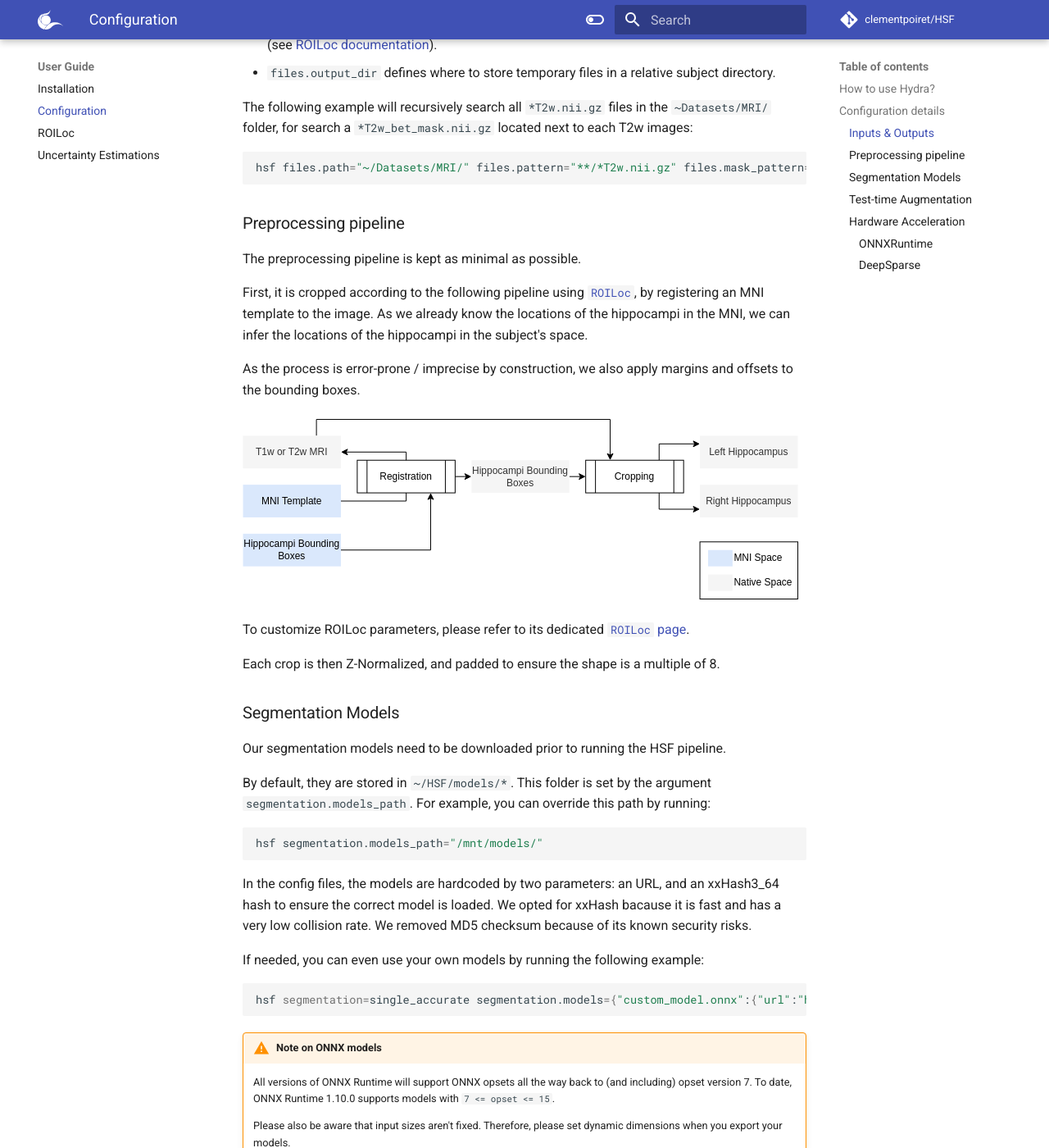
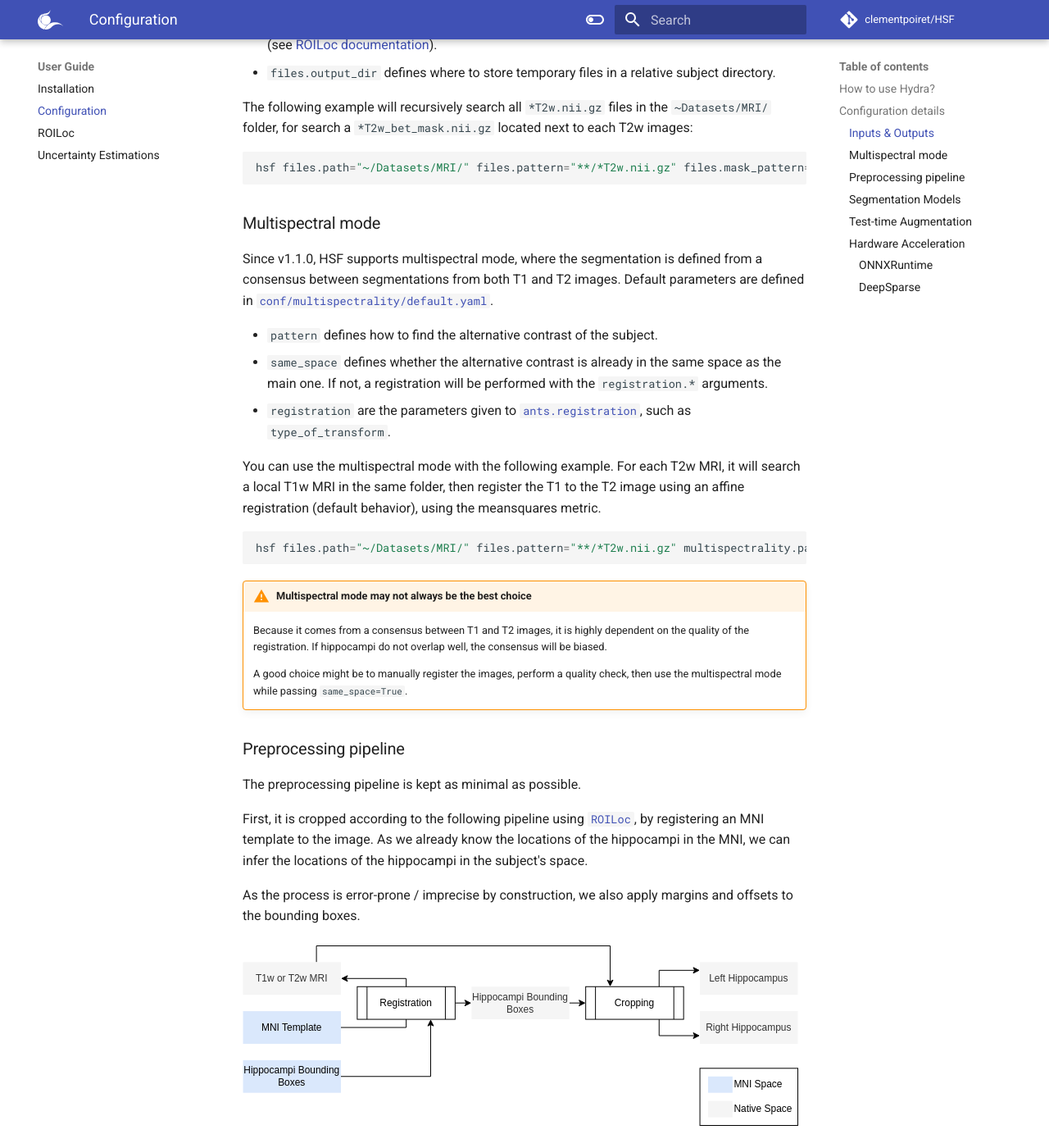
Before and after one commit to clementpoiret/HSF, an MkDocs documentation site: the page built from docs/user-guide/configuration.md, in a window 1280 px wide and 1400 px high, scrolled down 1424 px. Shown: the whole window at 82% size. Built offline with MkDocs 1.6.1 and Material for MkDocs 9.7.7, drawn with Linux system fonts in a browser that asks for light colours; comment, search, counter and statistics services are not loaded; the version menu is left out.

Commit message:
[DOCS] Updated docs on multispectrality

````diff
--- a/docs/user-guide/configuration.md
+++ b/docs/user-guide/configuration.md
@@ -56,6 +56,26 @@ The following example will recursively search all `*T2w.nii.gz` files in the `~D
 ```sh
 hsf files.path="~/Datasets/MRI/" files.pattern="**/*T2w.nii.gz" files.mask_pattern="*T2w_bet_mask.nii.gz
 ```
+
+### Multispectral mode
+
+Since v1.1.0, HSF supports multispectral mode, where the segmentation is defined from a consensus between segmentations from both T1 and T2 images. Default parameters are defined in [`conf/multispectrality/default.yaml`](https://github.com/clementpoiret/HSF/blob/master/hsf/conf/multispectrality/default.yaml).
+
+- `pattern` defines how to find the alternative contrast of the subject.
+- `same_space` defines whether the alternative contrast is already in the same space as the main one. If not, a registration will be performed with the `registration.*` arguments.
+- `registration` are the parameters given to [`ants.registration`](https://antspy.readthedocs.io/en/latest/registration.html), such as `type_of_transform`.
+
+You can use the multispectral mode with the following example. For each T2w MRI, it will search a local T1w MRI in the same folder, then register the T1 to the T2 image using an affine registration (default behavior), using the meansquares metric.
+
+```sh
+hsf files.path="~/Datasets/MRI/" files.pattern="**/*T2w.nii.gz" multispectrality.pattern="T1w_hires.nii.gz" multispectrality.same_space=False +multispectrality.registration.aff_metric="meansquares"
+```
+
+!!! warning "Multispectral mode may not always be the best choice"
+    Because it comes from a consensus between T1 and T2 images, it is highly dependent on the quality of the registration.
+    If hippocampi do not overlap well, the consensus will be biased.
+
+    A good choice might be to manually register the images, perform a quality check, then use the multispectral mode while passing `same_space=True`.
 
 ### Preprocessing pipeline
 
````
Also changed, not shown: LAST_CHANGELOG.md (+1 -0 lines), docs/about/release-notes.md (+1 -0 lines), README.rst.
